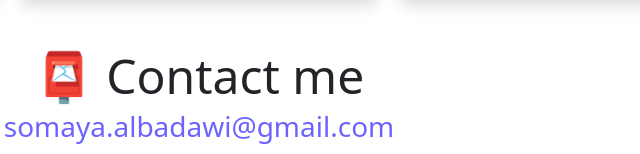
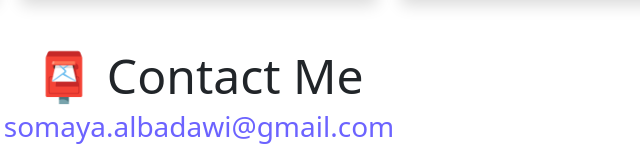
Before and after one commit to SomayaAl/reponsive-portfolio-sample, a plain HTML site: page about.html in a window 1280 px wide. Shown: the part 717-871 px from the top of the page, 441-1081 px from the left. Drawn offline with nearby package versions, Linux system fonts and the light colour scheme.

Commit message:
Updated Contact Me in about.html

```diff
--- a/about.html
+++ b/about.html
@@ -70,7 +70,7 @@
       </div>
     </div>
     <div id="contact">
-      <h2 class="contact-me-h2">📮 Contact me</h2>
+      <h2 class="contact-me-h2">📮 Contact Me</h2>
       <a href="mailto:somaya.albadawi@gmail.com" class="email-link">
         somaya.albadawi@gmail.com</a
       >
```
